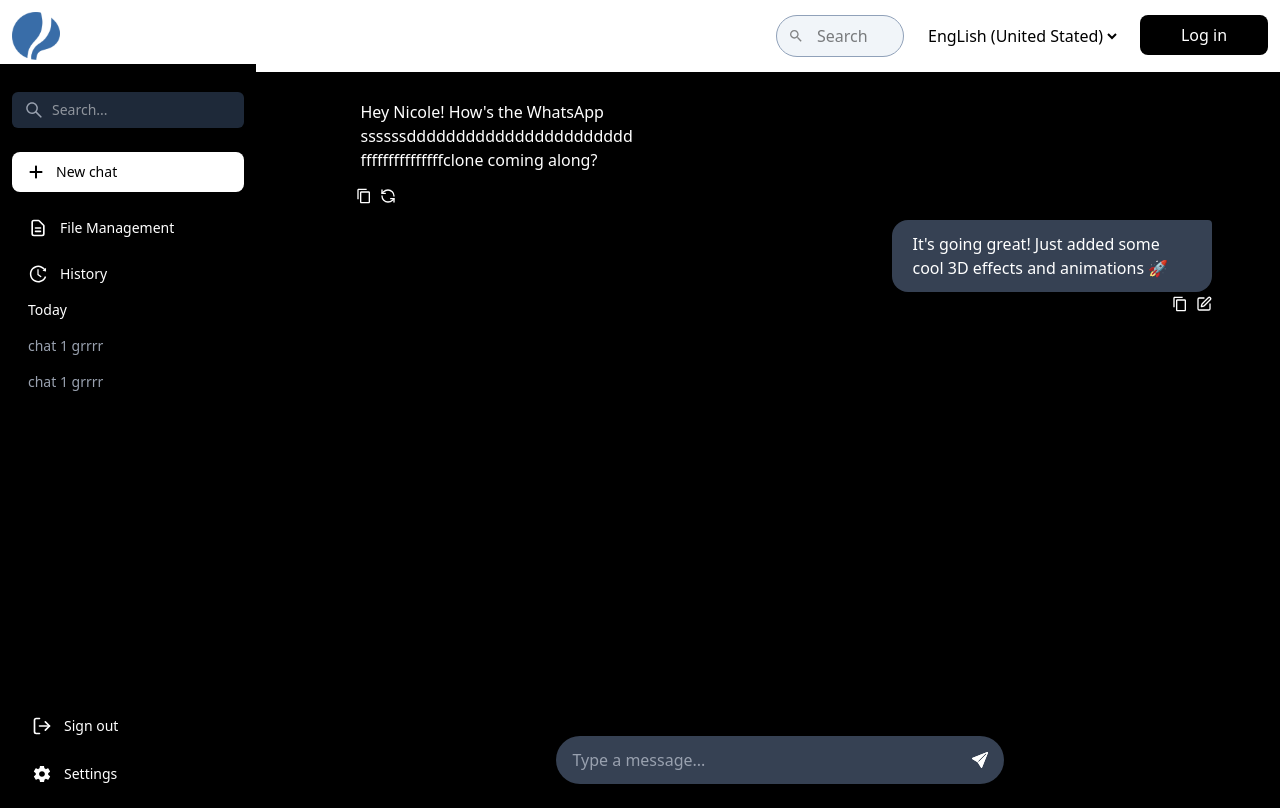
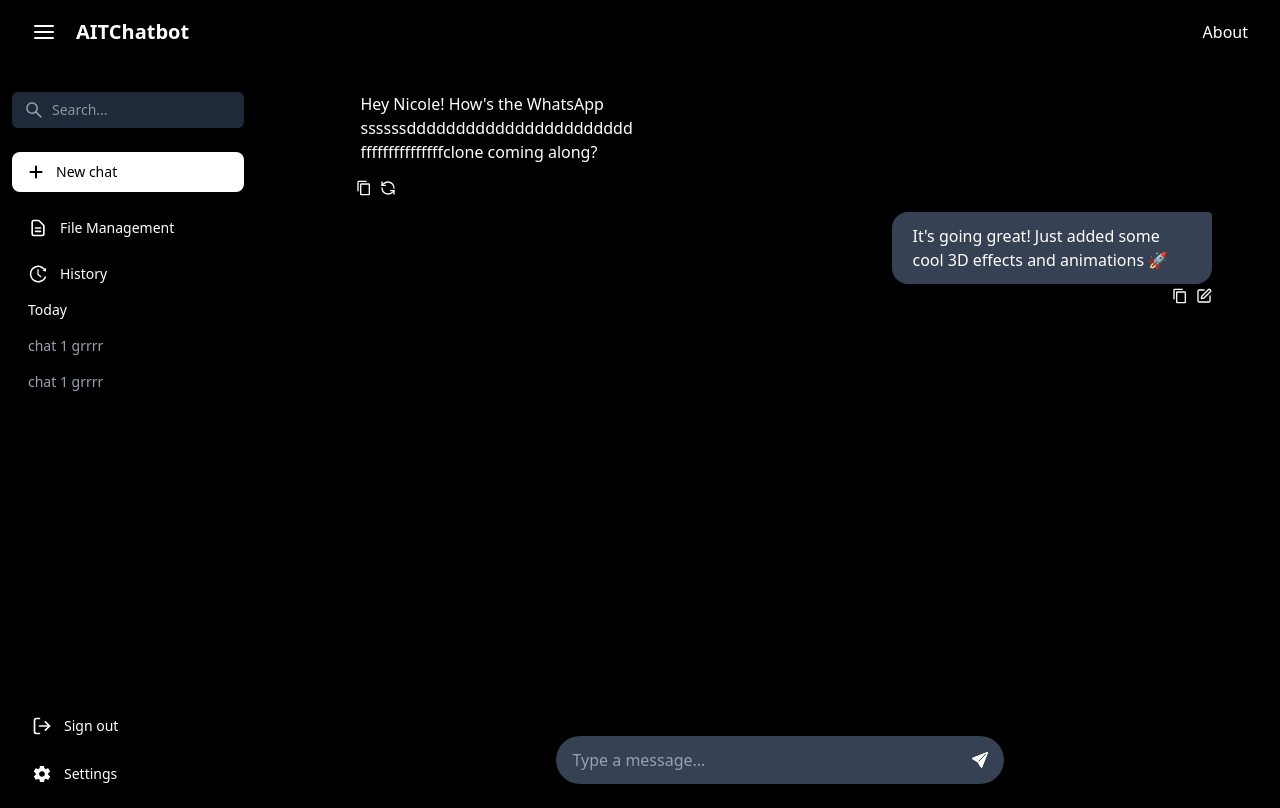
Before and after one commit to TranKhoaa/AITChatbot, a React (Vite) app in the folder frontend/: page /chat in a window 1280 px wide. Built offline with nearby package versions, Linux system fonts and the light colour scheme.

Commit message:
Header/ChatHeader

```diff
--- a/frontend/src/App.jsx
+++ b/frontend/src/App.jsx
@@ -7,7 +7,7 @@ import AdminPage from './pages/adminPage';
 import UploadFiles from './components/UploadFiles';
 import Chat from './pages/Chat';
 import Sidebar from './components/Sidebar';
-import Header from './components/Header';
+import ChatHeader from './components/ChatHeader';
 import { useState } from 'react';
 const App = () => {
   const [isSidebarOpen, setIsSidebarOpen] = useState(true);
@@ -33,7 +33,7 @@ const App = () => {
         <Route path="/chat" element={
           <nav>
             <div className="">
-              <Header toggleSidebar={toggleSidebar} />
+              <ChatHeader toggleSidebar={toggleSidebar} />
             </div>
               <main className="flex top-16 h-fit bg-black">
                   <Sidebar isSidebarOpen={isSidebarOpen} />
--- a/frontend/src/components/ChatHeader.jsx
+++ b/frontend/src/components/ChatHeader.jsx
@@ -1,7 +1,7 @@
 import { FiMenu } from 'react-icons/fi';
 const ChatHeader = ({toggleSidebar})=> {
   return (
-    <header className="bg-black text-white w-screen">
+    <header className="bg-black text-white w-screen justify-between">
       <div className="max-w-7xl mx-auto px-4 sm:px-6 lg:px-8">
         <div className="flex justify-between h-16">
           <div className="flex items-center justify-start space-x-1">
```
